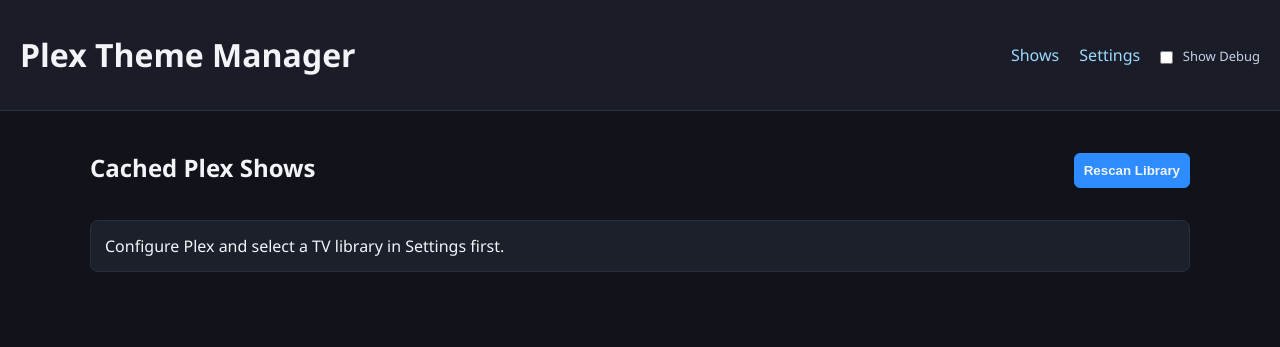
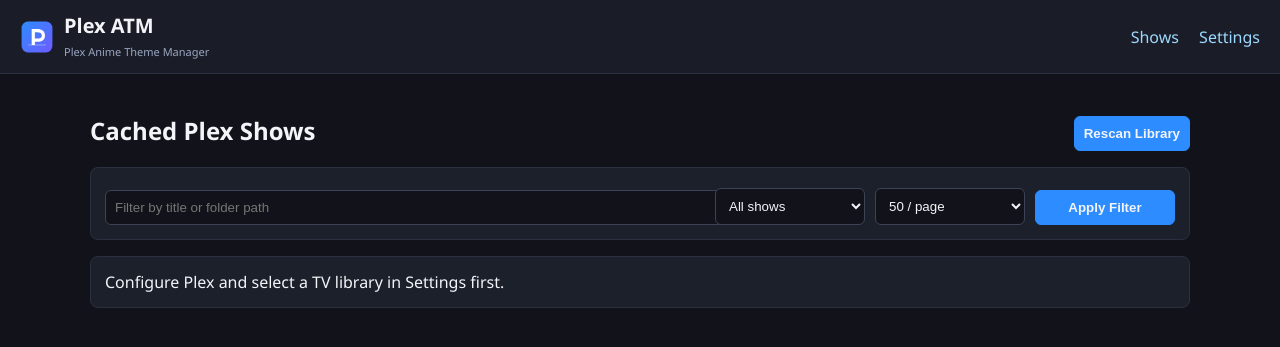
Before and after one commit to mon5termatt/Plex-ATM, a Flask app: page /shows in a window 1280 px wide. Shown: the top 347 px of the page. Run offline with Flask 3, Linux system fonts and the light colour scheme; data that the repository does not hold is empty.

Commit message:
better pagenation

```diff
--- a/src/services/plex_cache_service.py
+++ b/src/services/plex_cache_service.py
@@ -16,6 +16,53 @@ class PlexCacheService:
                 (section_key,),
             ).fetchall()
         return [dict(r) for r in rows]
+
+    def get_cached_shows_filtered(self, section_key: str, query: str = "") -> list[dict]:
+        where = "library_section_id = ? AND is_missing = 0"
+        params: list = [section_key]
+        q = (query or "").strip()
+        if q:
+            where += " AND (title LIKE ? OR folder_path LIKE ?)"
+            like = f"%{q}%"
+            params.extend([like, like])
+        with get_conn(self.database_path) as conn:
+            rows = conn.execute(
+                f"SELECT rating_key, title, year, folder_path, library_section_id, cached_at, last_seen_at, is_missing "
+                f"FROM plex_shows_cache WHERE {where} ORDER BY title COLLATE NOCASE",
+                tuple(params),
+            ).fetchall()
+        return [dict(r) for r in rows]
+
+    def get_cached_shows_page(
+        self,
+        section_key: str,
+        query: str = "",
+        page: int = 1,
+        page_size: int = 50,
+    ) -> tuple[list[dict], int]:
+        page = max(page, 1)
+        page_size = max(1, min(page_size, 200))
+        offset = (page - 1) * page_size
+        where = "library_section_id = ? AND is_missing = 0"
+        params: list = [section_key]
+        q = (query or "").strip()
+        if q:
+            where += " AND (title LIKE ? OR folder_path LIKE ?)"
+            like = f"%{q}%"
+            params.extend([like, like])
+
+        with get_conn(self.database_path) as conn:
+            total = conn.execute(
+                f"SELECT COUNT(*) AS c FROM plex_shows_cache WHERE {where}",
+                tuple(params),
+            ).fetchone()["c"]
+            rows = conn.execute(
+                f"SELECT rating_key, title, year, folder_path, library_section_id, cached_at, last_seen_at, is_missing "
+                f"FROM plex_shows_cache WHERE {where} "
+                "ORDER BY title COLLATE NOCASE LIMIT ? OFFSET ?",
+                tuple(params + [page_size, offset]),
+            ).fetchall()
+        return [dict(r) for r in rows], int(total)
 
     @staticmethod
     def _normalize_title(value: str) -> str:
--- a/src/web/routes_settings.py
+++ b/src/web/routes_settings.py
@@ -65,6 +65,9 @@ def settings():
         sonarr_ok, sonarr_msg = SonarrClient(sonarr_url, sonarr_api_key).validate()
         sonarr_status = {"ok": sonarr_ok, "message": sonarr_msg}
 
+    debug_logs = service.get("debug_logs", [])
+    show_api_debug = service.get("show_api_debug", {})
+
     return render_template(
         "settings.html",
         plex_url=plex_url,
@@ -76,4 +79,6 @@ def settings():
         sonarr_api_key=sonarr_api_key,
         library_root_override=library_root_override,
         sonarr_status=sonarr_status,
+        debug_logs=debug_logs,
+        show_api_debug=show_api_debug,
     )
--- a/static/styles.css
+++ b/static/styles.css
@@ -14,23 +14,32 @@ body {
   border-bottom: 1px solid #2b3040;
 }
 
+.brand {
+  display: flex;
+  align-items: center;
+  gap: 10px;
+}
+
+.brand-logo {
+  width: 34px;
+  height: 34px;
+  border-radius: 8px;
+}
+
+.brand-text h1 {
+  margin: 0;
+  font-size: 20px;
+}
+
+.brand-text small {
+  color: #9ba7c2;
+  font-size: 11px;
+}
+
 .topbar a {
   color: #9dd8ff;
   margin-left: 16px;
   text-decoration: none;
-}
-
-.debug-toggle {
-  margin-left: 16px;
-  font-size: 13px;
-  color: #c6d0e6;
-}
-
-.debug-toggle input {
-  width: auto;
-  display: inline-block;
-  margin: 0 6px 0 0;
-  vertical-align: middle;
 }
 
 .container {
@@ -93,8 +102,34 @@ button {
   vertical-align: middle;
 }
 
+.sort-link {
+  color: #9dd8ff;
+  text-decoration: none;
+  font-weight: 600;
+}
+
 .muted-text {
   color: #9ba7c2;
+}
+
+.filter-row {
+  display: grid;
+  grid-template-columns: minmax(0, 1fr) 150px 150px 140px;
+  gap: 10px;
+  align-items: end;
+}
+
+.pagination-controls {
+  width: 100%;
+  display: flex;
+  justify-content: space-between;
+  align-items: center;
+  gap: 10px;
+}
+
+.secondary-btn-link {
+  background: #2a3142;
+  border-color: #3c4357;
 }
 
 .play-current-theme-btn {
@@ -277,14 +312,6 @@ button {
   font-size: 12px;
 }
 
-.debug-panel {
-  display: none;
-}
-
-body.show-debug .debug-panel {
-  display: block;
-}
-
 .inspector-dropdown {
   border: 1px solid #2b3040;
   border-radius: 8px;
--- a/templates/base.html
+++ b/templates/base.html
@@ -3,19 +3,21 @@
 <head>
   <meta charset="utf-8">
   <meta name="viewport" content="width=device-width,initial-scale=1">
-  <title>Plex Theme Manager</title>
+  <title>Plex ATM</title>
   <link rel="stylesheet" href="{{ url_for('static', filename='styles.css') }}">
 </head>
 <body>
   <header class="topbar">
-    <h1>Plex Theme Manager</h1>
+    <div class="brand">
+      <img src="{{ url_for('static', filename='logo.svg') }}" alt="Plex ATM logo" class="brand-logo">
+      <div class="brand-text">
+        <h1>Plex ATM</h1>
+        <small>Plex Anime Theme Manager</small>
+      </div>
+    </div>
     <nav>
       <a href="{{ url_for('shows.list_shows') }}">Shows</a>
       <a href="{{ url_for('settings.settings') }}">Settings</a>
-      <label class="debug-toggle">
-        <input type="checkbox" id="debug-toggle-input">
-        Show Debug
-      </label>
     </nav>
   </header>
   <main class="container">
@@ -30,22 +32,5 @@
     {% endwith %}
     {% block content %}{% endblock %}
   </main>
-  <script>
-    (function () {
-      const key = "ptf_show_debug";
-      const input = document.getElementById("debug-toggle-input");
-      if (!input) return;
-
-      const enabled = localStorage.getItem(key) === "1";
-      input.checked = enabled;
-      document.body.classList.toggle("show-debug", enabled);
-
-      input.addEventListener("change", function () {
-        const isEnabled = !!input.checked;
-        localStorage.setItem(key, isEnabled ? "1" : "0");
-        document.body.classList.toggle("show-debug", isEnabled);
-      });
-    })();
-  </script>
 </body>
 </html>
--- a/templates/shows.html
+++ b/templates/shows.html
@@ -1,5 +1,6 @@
 {% extends "base.html" %}
 {% block content %}
+{% set next_sort_dir = "desc" if sort_dir == "asc" else "asc" %}
 <section class="row">
   <h2>Cached Plex Shows</h2>
   <form method="post" action="{{ url_for('shows.rescan_shows') }}">
@@ -7,16 +8,32 @@
   </form>
 </section>
 
+<form method="get" action="{{ url_for('shows.list_shows') }}" class="card filter-row">
+  <input type="text" name="q" value="{{ q or '' }}" placeholder="Filter by title or folder path">
+  <select name="theme_filter">
+    <option value="all" {% if theme_filter == "all" %}selected{% endif %}>All shows</option>
+    <option value="has" {% if theme_filter == "has" %}selected{% endif %}>Has theme</option>
+    <option value="none" {% if theme_filter == "none" %}selected{% endif %}>No theme</option>
+  </select>
+  <select name="page_size">
+    {% for size in [25, 50, 100, 200] %}
+      <option value="{{ size }}" {% if page_size == size %}selected{% endif %}>{{ size }} / page</option>
+    {% endfor %}
+  </select>
+  <button type="submit">Apply Filter</button>
+</form>
+
 {% if not library_key %}
   <p class="card">Configure Plex and select a TV library in Settings first.</p>
 {% elif shows %}
+  <p class="muted-text">Showing {{ shows|length }} of {{ total }} shows (page {{ page }} / {{ total_pages }}).</p>
   <table class="card table">
     <thead>
       <tr>
-        <th>Title</th>
-        <th>Year</th>
-        <th>Folder</th>
-        <th>Current Theme</th>
+        <th><a class="sort-link" href="{{ url_for('shows.list_shows', q=q, theme_filter=theme_filter, page=1, page_size=page_size, sort_by='title', sort_dir=(next_sort_dir if sort_by == 'title' else 'asc')) }}">Title{% if sort_by == 'title' %} ({{ sort_dir }}){% endif %}</a></th>
+        <th><a class="sort-link" href="{{ url_for('shows.list_shows', q=q, theme_filter=theme_filter, page=1, page_size=page_size, sort_by='year', sort_dir=(next_sort_dir if sort_by == 'year' else 'asc')) }}">Year{% if sort_by == 'year' %} ({{ sort_dir }}){% endif %}</a></th>
+        <th><a class="sort-link" href="{{ url_for('shows.list_shows', q=q, theme_filter=theme_filter, page=1, page_size=page_size, sort_by='folder', sort_dir=(next_sort_dir if sort_by == 'folder' else 'asc')) }}">Folder{% if sort_by == 'folder' %} ({{ sort_dir }}){% endif %}</a></th>
+        <th><a class="sort-link" href="{{ url_for('shows.list_shows', q=q, theme_filter=theme_filter, page=1, page_size=page_size, sort_by='has_theme', sort_dir=(next_sort_dir if sort_by == 'has_theme' else 'asc')) }}">Current Theme{% if sort_by == 'has_theme' %} ({{ sort_dir }}){% endif %}</a></th>
         <th>Actions</th>
       </tr>
     </thead>
@@ -49,6 +66,21 @@
       {% endfor %}
     </tbody>
   </table>
+  <section class="row card">
+    <div class="pagination-controls">
+      {% if has_prev %}
+        <a class="action-link-btn secondary-btn-link" href="{{ url_for('shows.list_shows', q=q, theme_filter=theme_filter, sort_by=sort_by, sort_dir=sort_dir, page=page-1, page_size=page_size) }}">Previous</a>
+      {% else %}
+        <span class="muted-text">Previous</span>
+      {% endif %}
+      <span>Page {{ page }} of {{ total_pages }}</span>
+      {% if has_next %}
+        <a class="action-link-btn secondary-btn-link" href="{{ url_for('shows.list_shows', q=q, theme_filter=theme_filter, sort_by=sort_by, sort_dir=sort_dir, page=page+1, page_size=page_size) }}">Next</a>
+      {% else %}
+        <span class="muted-text">Next</span>
+      {% endif %}
+    </div>
+  </section>
 {% else %}
   <p class="card">No cached shows yet. Click Rescan Library to populate cache.</p>
 {% endif %}
```
Also changed, not shown: src/web/routes_shows.py (+87 -5 lines), templates/settings.html (+13 -0 lines), templates/show_detail.html (+0 -22 lines), static/logo.svg (added).
